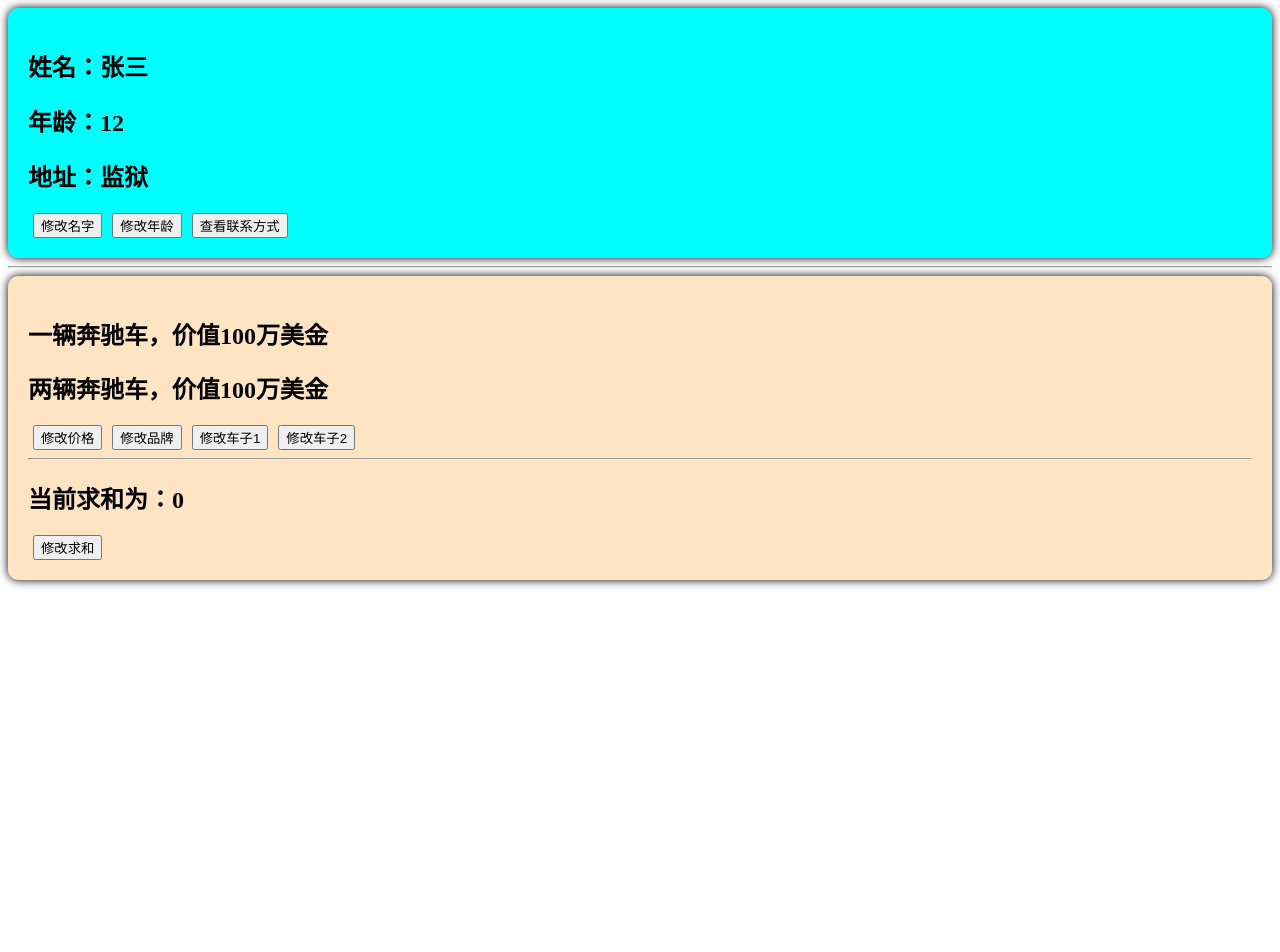
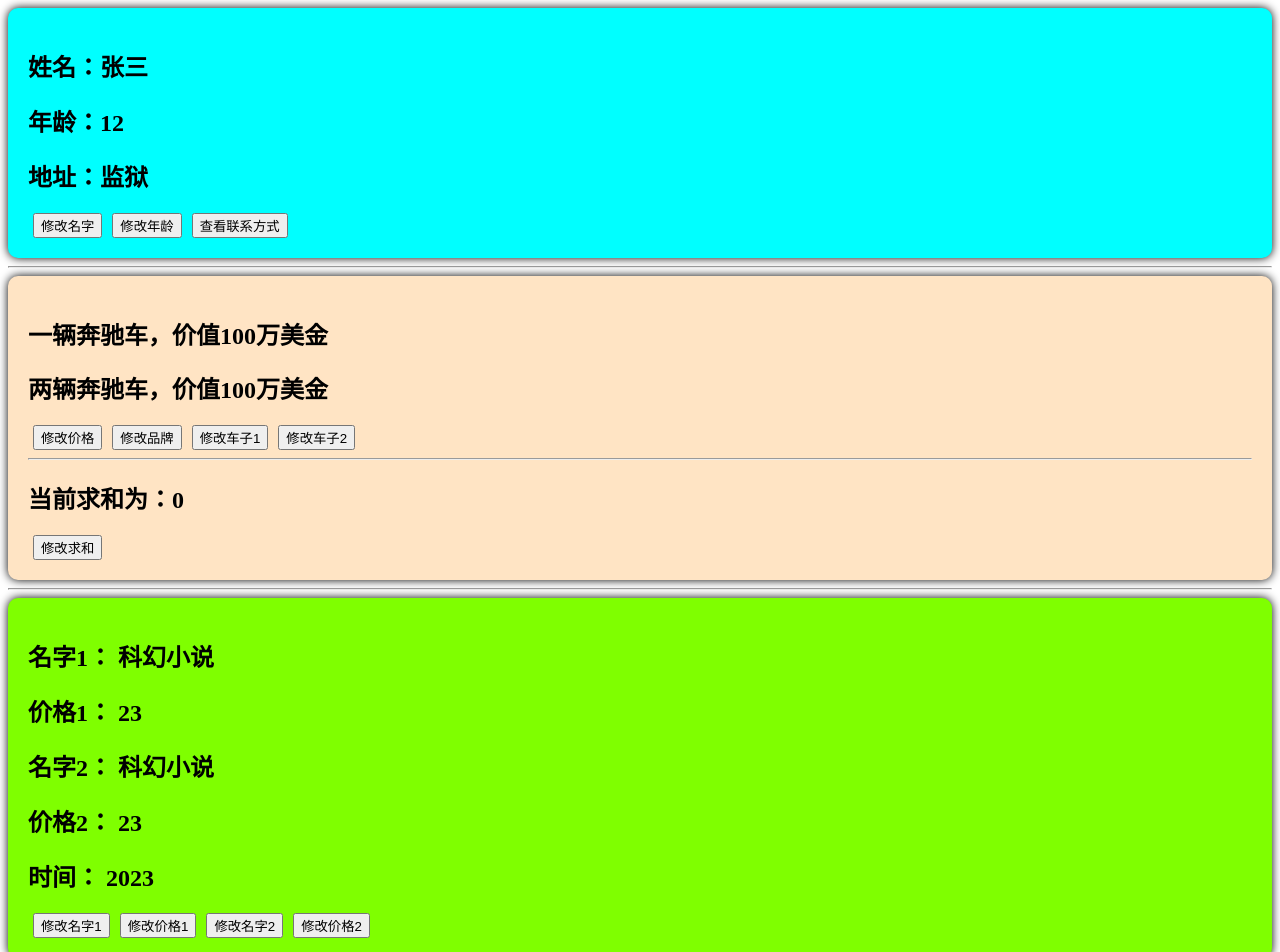
Before and after one commit to yiang231/vue3, a Vue app: page / in a window 1280 px wide. Shown: the top 952 px of the page. Before the commit the page ends 800 px from the top, so only its background shows below. Built offline with nearby package versions, Linux system fonts and the light colour scheme.

Commit message:
toRef和toRefs来解构属性

```diff
--- a/src/App.vue
+++ b/src/App.vue
@@ -2,15 +2,18 @@
   <components_Person />
   <hr />
   <components_Car />
+  <hr />
+  <components_Book />
 </template>
 
 <script>
 import components_Person from '@/components/Person.vue'
 import components_Car from '@/components/Car.vue'
+import components_Book from '@/components/Book.vue'
 export default {
   // 组件名
   name: 'App',
-  components: { components_Person, components_Car }
+  components: { components_Person, components_Car, components_Book }
 }
 </script>
 
--- /dev/null
+++ b/src/components/Book.vue
@@ -0,0 +1,69 @@
+<template>
+  <div class="book">
+    <h2>名字1： {{ book.name }}</h2>
+    <h2>价格1： {{ book.price }}</h2>
+    <h2>名字2： {{ name }}</h2>
+    <h2>价格2： {{ price }}</h2>
+    <h2>时间： {{ time }}</h2>
+    <button @click="changeName1">修改名字1</button>
+    <button @click="changePrice1">修改价格1</button>
+    <button @click="changeName2">修改名字2</button>
+    <button @click="changePrice2">修改价格2</button>
+  </div>
+</template>
+
+<script lang="ts">
+export default {
+  name: 'components_Book'
+}
+</script>
+<script lang="ts" setup>
+// 将 reactive 定义的响应式对象的每一个属性变成新的 ref 响应式对象
+// 改变 ref 对象的值，将改变原来 reactive 对应的属性值
+import { toRef, toRefs, reactive } from 'vue'
+
+let book = reactive({
+  name: '科幻小说',
+  price: 23,
+  time: 2023
+})
+/**
+ * 解构对象，相当于
+ * let name = book.name
+ * let price = book.price
+ */
+let { name, price } = toRefs(book)
+let time = toRef(book, 'time')
+
+function changeName1() {
+  book.name += '###'
+}
+
+function changePrice1() {
+  book.price += 1
+}
+
+function changeName2() {
+  name.value = '@@' + name.value
+}
+
+function changePrice2() {
+  price.value += 2
+}
+</script>
+<style scoped>
+.book {
+  background-color: chartreuse;
+  box-shadow: 0 0 10px;
+  border-radius: 10px;
+  padding: 20px;
+}
+
+button {
+  margin: 0 5px;
+}
+
+li {
+  font-size: 20px;
+}
+</style>
```
